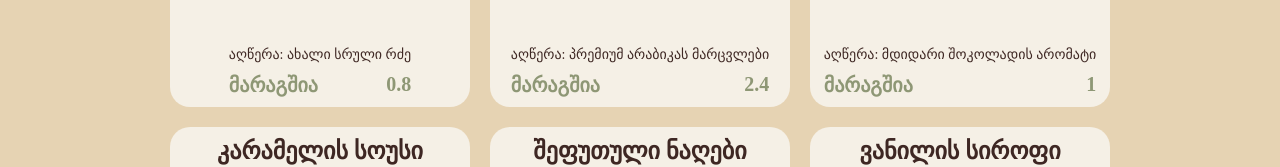
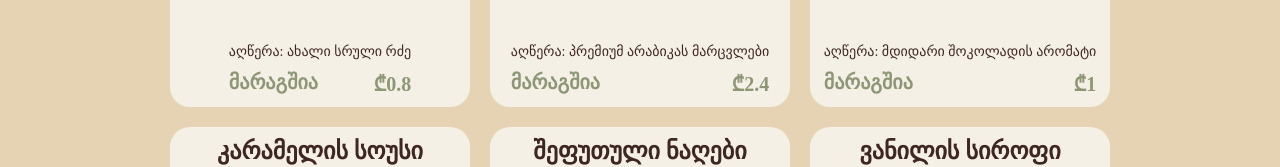
Before and after one commit to Kattar1n/craft-coffee-shop, a React (Vite) app: page /ingredients in a window 1280 px wide. Shown: the part 424-591 px from the top of the page. Built offline with nearby package versions, Linux system fonts and the light colour scheme; data requests are answered from the project's data file.

Commit message:
Update IngredientCard.jsx

```diff
--- a/front-end/src/components/IngredientCard.jsx
+++ b/front-end/src/components/IngredientCard.jsx
@@ -70,7 +70,7 @@ return(
         </StyledName>
         <StyledInfo>
         <span>აღწერა: {description}</span>
-        {!!isInStock && <InStock><span>მარაგშია</span><span>{price}</span></InStock> || <NotInStock>არ არის მარაგში</NotInStock>}
+        {!!isInStock && <InStock><span>მარაგშია</span><span>₾{price}</span></InStock> || <NotInStock>არ არის მარაგში</NotInStock>}
         </StyledInfo>
     </StyledIngredientCard>
     </StyledLink>
```
